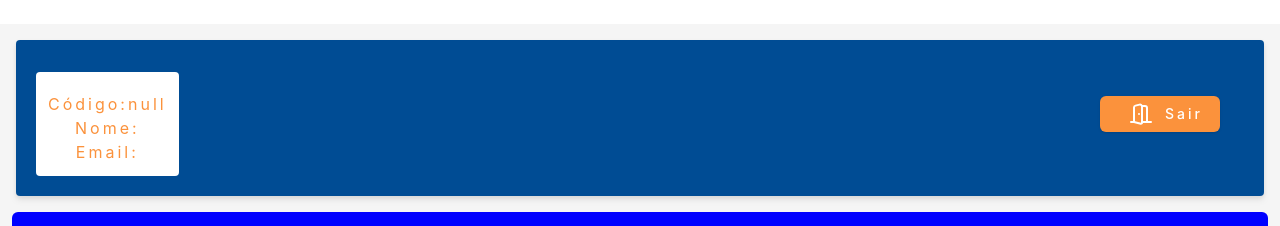
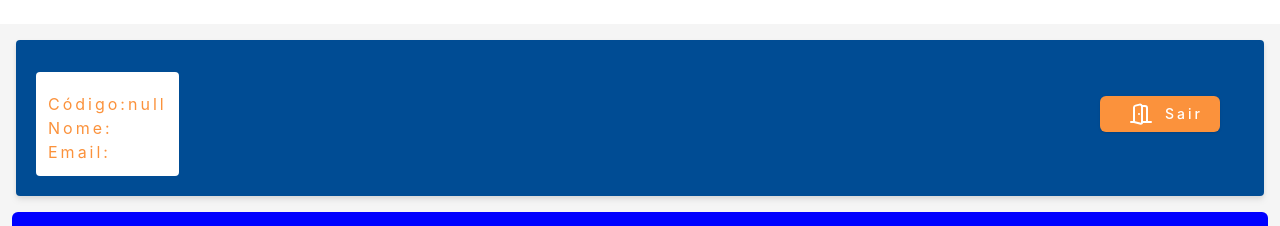
Before and after one commit to cosmeTeixeiraSilva/senacx2024, a React (Vite) app: page /usuarios in a window 1280 px wide. Shown: the top 226 px of the page. Built offline with nearby package versions, Linux system fonts and the light colour scheme; no server answers.

Commit message:
Alterações Login e Proteger Rotas

```diff
--- a/src/components/base/header/header.css
+++ b/src/components/base/header/header.css
@@ -5,7 +5,12 @@
     padding: 6px;
     border: 2px solid orange;
 }
+.user{
 
+    justify-content: start;
+    align-items: start;
+
+}
 .logo2 {
     display: flex;
     align-items: center;
--- a/src/components/base/header/header.jsx
+++ b/src/components/base/header/header.jsx
@@ -32,7 +32,7 @@ export default function Header() {
             <div className=" flex flex-col md:flex-row justify-between mt-3 p-3 ">
 
                 {/*Dados do Usuário Logado no Sistema */}
-                <div className="user flex flex-col justify-items-start align-middle  mr-6 bg-white p-3 rounded">
+                <div className="user flex flex-col  bg-white p-3 rounded">
 
                     <Label className="mt-2 text-orange-400">Código:{String(JuradoId).padStart(4, '0')}</Label>
                     <Label className="text-orange-400">Nome:{juradoNome}</Label>
--- a/src/pages/senacx/senacx.jsx
+++ b/src/pages/senacx/senacx.jsx
@@ -2,7 +2,7 @@ import { useEffect, useState } from 'react';
 import "./senacx.css";
 import { Button } from '@/components/ui/button';
 import { toast } from 'react-toastify';
-
+import { useNavigate } from "react-router-dom";
 
 //import Select
 import {
@@ -39,6 +39,7 @@ export default function Usuarios() {
     //controla a habilitação do Botao
     // Estado para controlar se o botão está habilitado
     const [isButtonDisabled, setIsButtonDisabled] = useState(true);
+    const navigate = useNavigate();
 
     function limpaCompetidor() {
         setCelular("");
@@ -56,7 +57,12 @@ export default function Usuarios() {
     //Carregando os Competidores
     useEffect(() => {
 
+       //verificando Autenticacao
+       const JuradoId = localStorage.getItem('juradoId');
+       if(JuradoId === null){
 
+           navigate('/login');
+       }
 
         //Limpando as variáveis
         limpaCompeticao();
--- a/src/pages/senacxadm/senacxadm.jsx
+++ b/src/pages/senacxadm/senacxadm.jsx
@@ -4,7 +4,25 @@ import Controles from "./componentes/controles/controles"
 import DashBoardAdm from "./componentes/dashboard/dashboard"
 import Ranking from "./componentes/resultado/resultado"
 import RankingGeral from "./componentes/geral/geral"
+import { useEffect } from "react"
+import { useNavigate } from "react-router-dom";
 export default function About() {
+    const navigate = useNavigate();
+   //Carregando os Competidores
+   useEffect(() => {
+        //verificando Autenticacao
+        const JuradoId = localStorage.getItem('juradoId');
+        if(JuradoId === null){
+
+            navigate('/login');
+        }
+
+
+
+
+
+    }, []);
+
     return (
         <div className="pagina p-2 rounded border">
 
```
